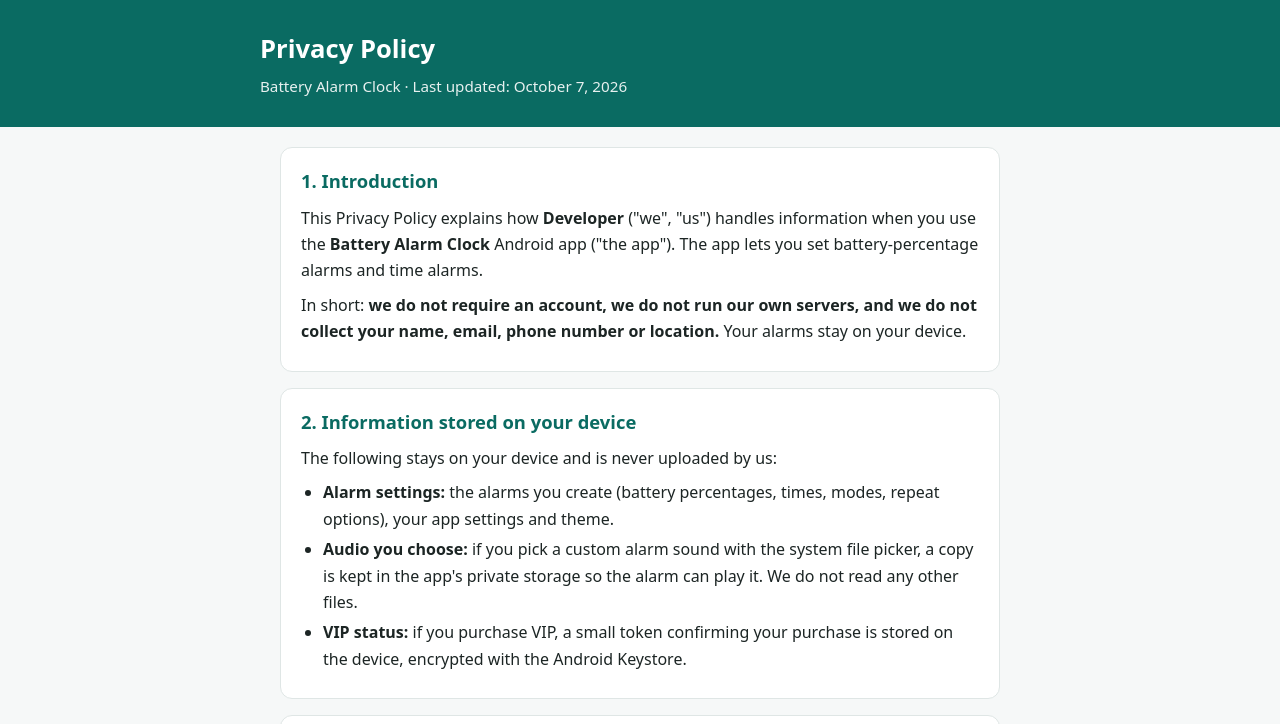
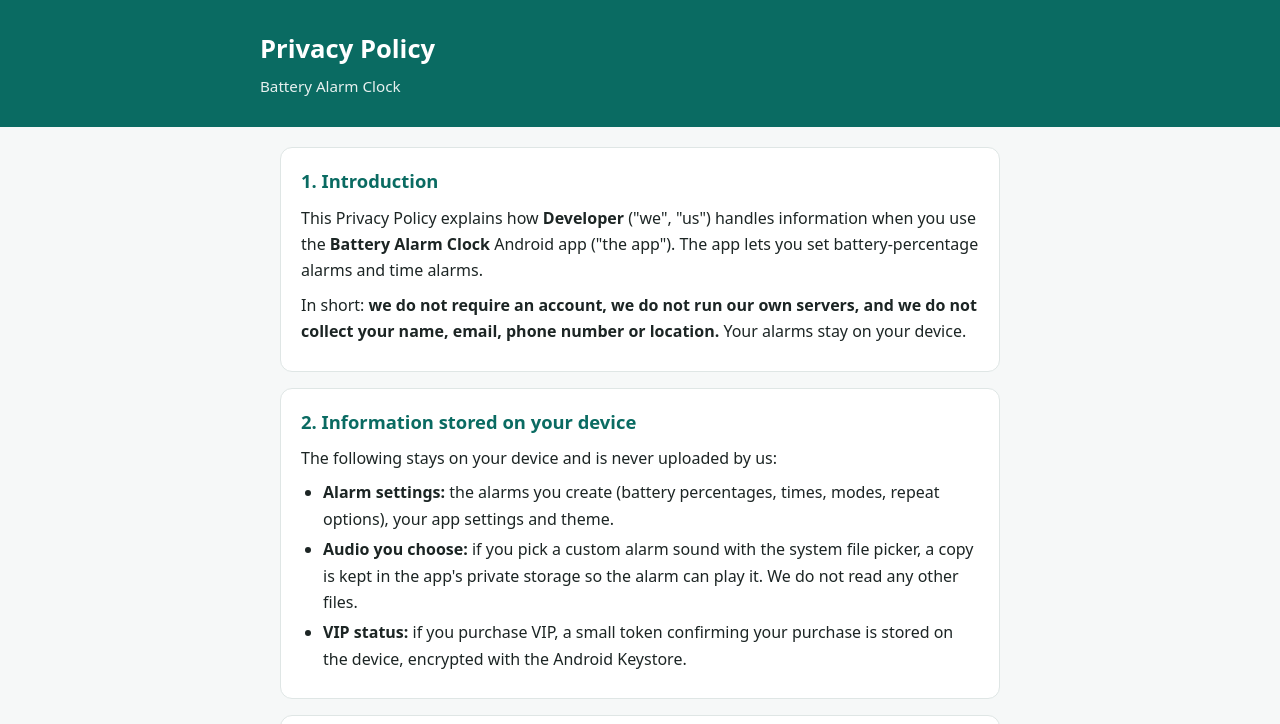
Before and after one commit to supportoflifestyle-coder/privacy_and_terms, a plain HTML site: page index.html in a window 1280 px wide. Shown: the top 724 px of the page. Drawn offline with Linux system fonts and the light colour scheme.

Commit message:
Update index.html

```diff
--- a/index.html
+++ b/index.html
@@ -48,7 +48,7 @@
 <header>
   <div class="wrap">
     <h1>Privacy Policy</h1>
-    <p>Battery Alarm Clock &middot; Last updated: October 7, 2026</p>
+    <p>Battery Alarm Clock</p>
   </div>
 </header>
 
```
